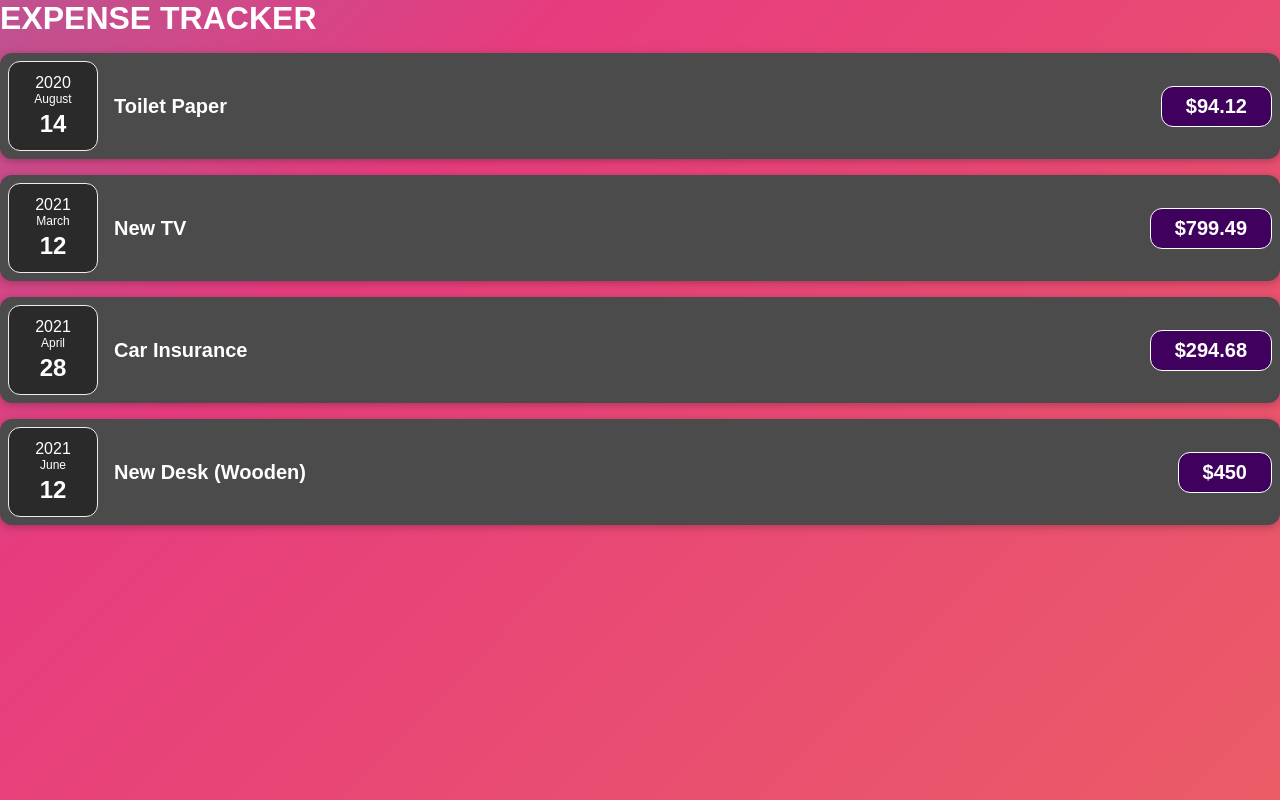
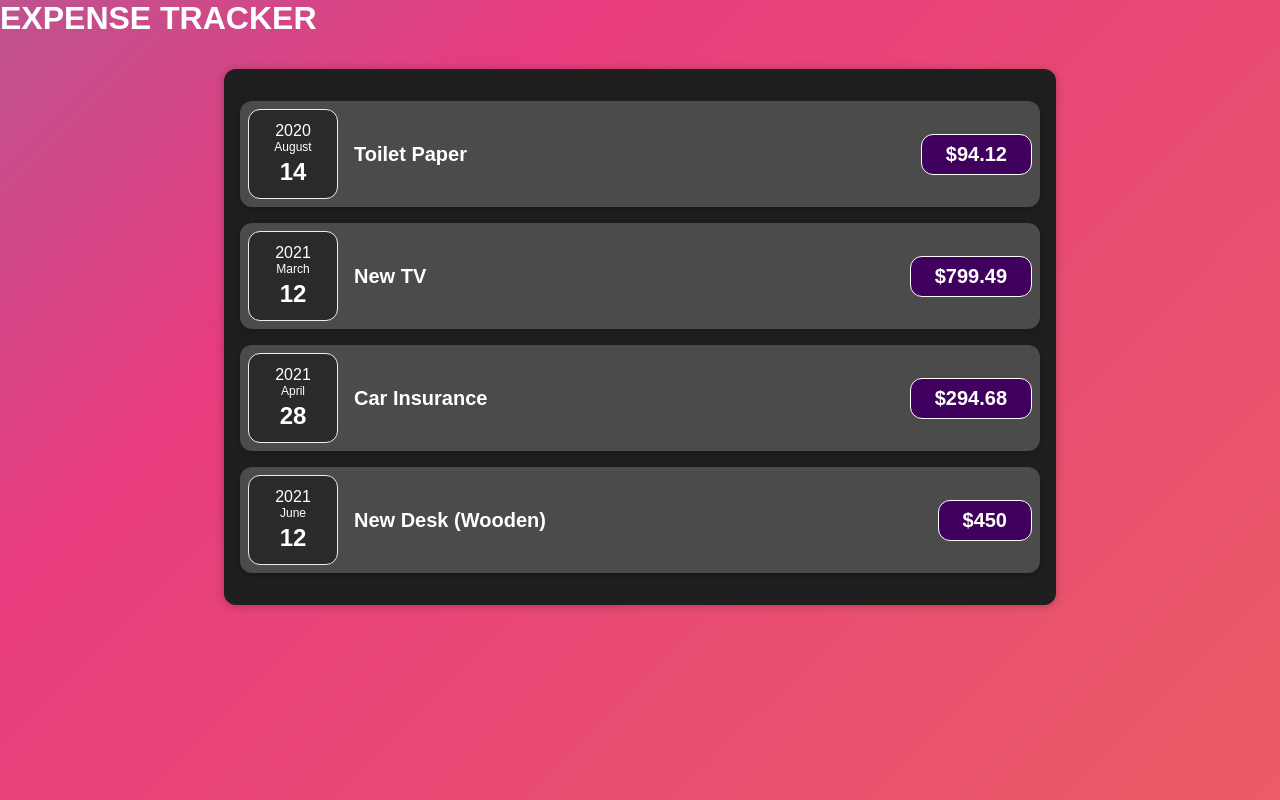
Before and after one commit to CJCODESgit/Expense-Tracker, a React (Create React App) app: page / in a window 1280 px wide. Built offline with nearby package versions, Linux system fonts and the light colour scheme.

Commit message:
Assignment answer

```diff
--- a/src/App.js
+++ b/src/App.js
@@ -1,5 +1,5 @@
 import "./App.css";
-import ExpenseItem from "./components/ExpenseItem";
+import Expenses from "./components/Expenses";
 function App() {
   const expenses = [
     {
@@ -25,26 +25,7 @@
   return (
     <div>
       <h1> EXPENSE TRACKER</h1>
-      <ExpenseItem
-        title={expenses[0].title}
-        amount={expenses[0].amount}
-        date={expenses[0].date}
-      ></ExpenseItem>
-      <ExpenseItem
-        title={expenses[1].title}
-        amount={expenses[1].amount}
-        date={expenses[1].date}
-      ></ExpenseItem>
-      <ExpenseItem
-        title={expenses[2].title}
-        amount={expenses[2].amount}
-        date={expenses[2].date}
-      ></ExpenseItem>
-      <ExpenseItem
-        title={expenses[3].title}
-        amount={expenses[3].amount}
-        date={expenses[3].date}
-      ></ExpenseItem>
+      <Expenses items = {expenses} />
     </div>
   );
 }
--- /dev/null
+++ b/src/components/Expenses.css
@@ -0,0 +1,9 @@
+.expenses {
+  padding: 1rem;
+  background-color: rgb(31, 31, 31);
+  margin: 2rem auto;
+  width: 50rem;
+  max-width: 95%;
+  border-radius: 12px;
+  box-shadow: 0 1px 8px rgba(0, 0, 0, 0.25);
+}
--- /dev/null
+++ b/src/components/Expenses.js
@@ -0,0 +1,29 @@
+import './Expenses.css';
+import ExpenseItem from './ExpenseItem';
+
+function Expenses(props) {
+    return <div className='expenses'>
+         <ExpenseItem
+        title={props.items[0].title}
+        amount={props.items[0].amount}
+        date={props.items[0].date}
+       />
+      <ExpenseItem
+        title={props.items[1].title}
+        amount={props.items[1].amount}
+        date={props.items[1].date}
+       />
+      <ExpenseItem
+        title={props.items[2].title}
+        amount={props.items[2].amount}
+        date={props.items[2].date}
+       />
+      <ExpenseItem
+        title={props.items[3].title}
+        amount={props.items[3].amount}
+        date={props.items[3].date}
+       />
+    </div>
+}
+
+export default Expenses;
```
